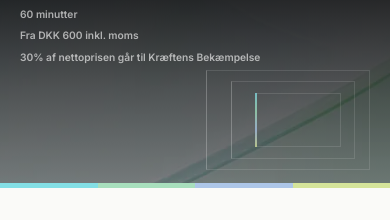
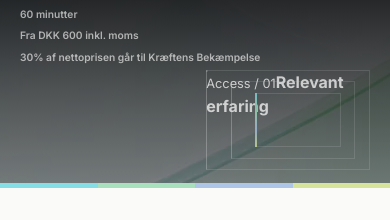
Before and after one commit to mikkelstreet-png/Naetwork, a Next.js app: page / in a window 390 px wide. Shown: the part 525-745 px from the top of the page. Built offline with nearby package versions, Linux system fonts and the light colour scheme; no server answers.

Commit message:
Build the responsive Access portal

```diff
--- a/components/AccessHero.tsx
+++ b/components/AccessHero.tsx
@@ -3,6 +3,7 @@
 import Image from 'next/image'
 import Link from 'next/link'
 import { ArrowRight } from 'lucide-react'
+import { useRef, type PointerEvent as ReactPointerEvent } from 'react'
 import { useLanguage } from '@/context/LanguageContext'
 import { BRAND_COPY } from '@/lib/brand'
 import { CONTRIBUTION_PERCENT } from '@/lib/platform'
@@ -11,9 +12,40 @@ export function AccessHero() {
   const { lang } = useLanguage()
   const copy = BRAND_COPY[lang]
   const isDa = lang === 'da'
+  const heroRef = useRef<HTMLElement>(null)
+
+  const updatePerspective = (event: ReactPointerEvent<HTMLElement>) => {
+    if (event.pointerType === 'touch') return
+    const hero = heroRef.current
+    if (!hero) return
+
+    const bounds = hero.getBoundingClientRect()
+    const x = Math.max(-1, Math.min(1, ((event.clientX - bounds.left) / bounds.width - 0.5) * 2))
+    const y = Math.max(-1, Math.min(1, ((event.clientY - bounds.top) / bounds.height - 0.5) * 2))
+
+    hero.style.setProperty('--access-tilt-x', `${(-y * 3.2).toFixed(2)}deg`)
+    hero.style.setProperty('--access-tilt-y', `${(x * 4.8).toFixed(2)}deg`)
+    hero.style.setProperty('--access-shift-x', `${(-x * 10).toFixed(2)}px`)
+    hero.style.setProperty('--access-shift-y', `${(-y * 7).toFixed(2)}px`)
+  }
+
+  const resetPerspective = () => {
+    const hero = heroRef.current
+    if (!hero) return
+    hero.style.setProperty('--access-tilt-x', '0deg')
+    hero.style.setProperty('--access-tilt-y', '0deg')
+    hero.style.setProperty('--access-shift-x', '0px')
+    hero.style.setProperty('--access-shift-y', '0px')
+  }
 
   return (
-    <section id="home" className="access-hero">
+    <section
+      ref={heroRef}
+      id="home"
+      className="access-hero"
+      onPointerMove={updatePerspective}
+      onPointerLeave={resetPerspective}
+    >
       <Image
         src="/naetwork-spectrum.webp"
         alt=""
@@ -23,10 +55,20 @@ export function AccessHero() {
         className="access-hero__spectrum"
       />
       <div className="access-hero__veil" aria-hidden="true" />
-      <div className="access-hero__aperture" aria-hidden="true" data-special-effect="access-aperture">
+      <div
+        className="access-hero__aperture"
+        role="img"
+        aria-label={isDa ? 'Visuel åbning til relevant erfaring' : 'Visual opening to relevant experience'}
+        data-special-effect="access-aperture"
+      >
         <span />
         <span />
         <span />
+        <span />
+        <div className="access-hero__aperture-caption" aria-hidden="true">
+          <small>Access / 01</small>
+          <strong>{isDa ? 'Relevant erfaring' : 'Relevant experience'}</strong>
+        </div>
       </div>
 
       <div className="access-hero__shell">
```
